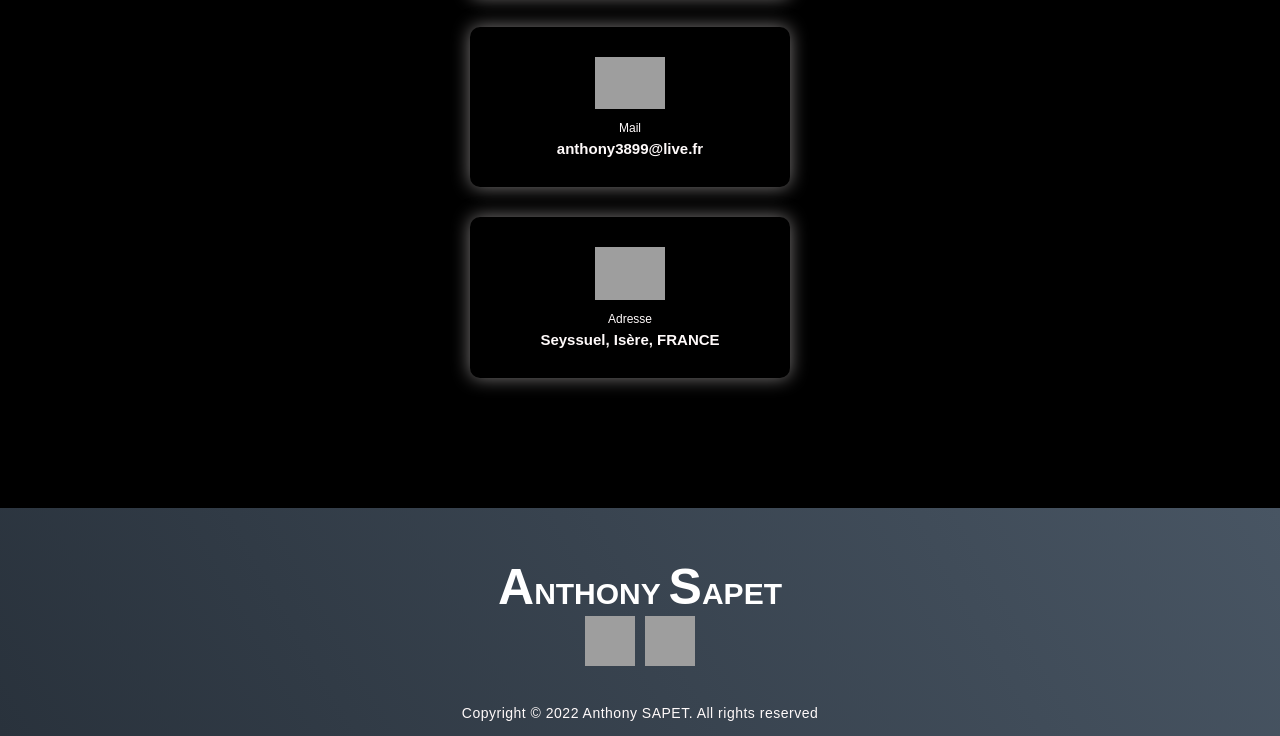
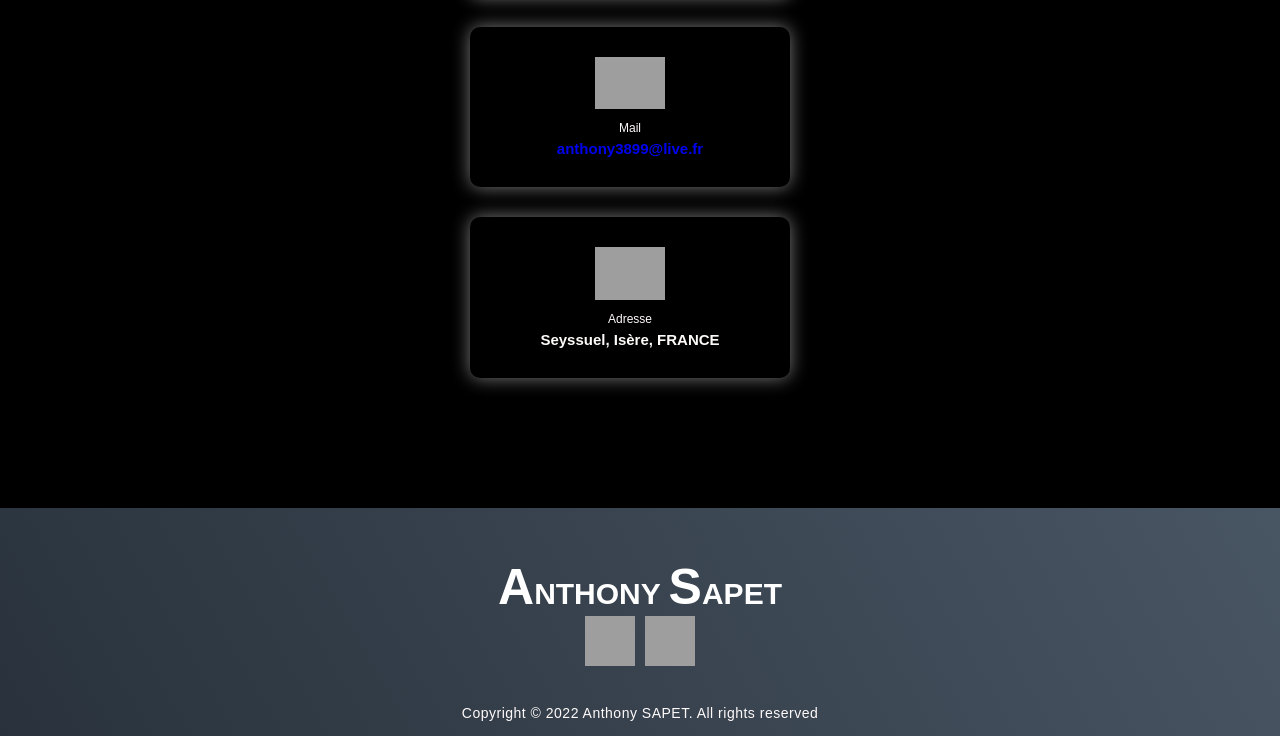
Before and after one commit to anthornade/cv, a website built with Parcel: page cv/index.html in a window 1280 px wide. Shown: the part 3960-4696 px from the top of the page. Built offline with nearby package versions, Linux system fonts and the light colour scheme; grey boxes are pictures that could not be loaded; files whose address does not match are found by name.

Commit message:
Update index.html

```diff
--- a/cv/index.html
+++ b/cv/index.html
@@ -147,7 +147,7 @@
           <div class="icon"><img src="https://img.icons8.com/dusk/64/000000/apple-mail.png"/></div>
           <div class="contact-info">
             <h1>Mail</h1>
-            <h2>anthony3899@live.fr</h2>
+            <h2><a href="mailto:anthony3899@live.fr">anthony3899@live.fr</a></h2>
           </div>
         </div>
         <div class="contact-item">
```
